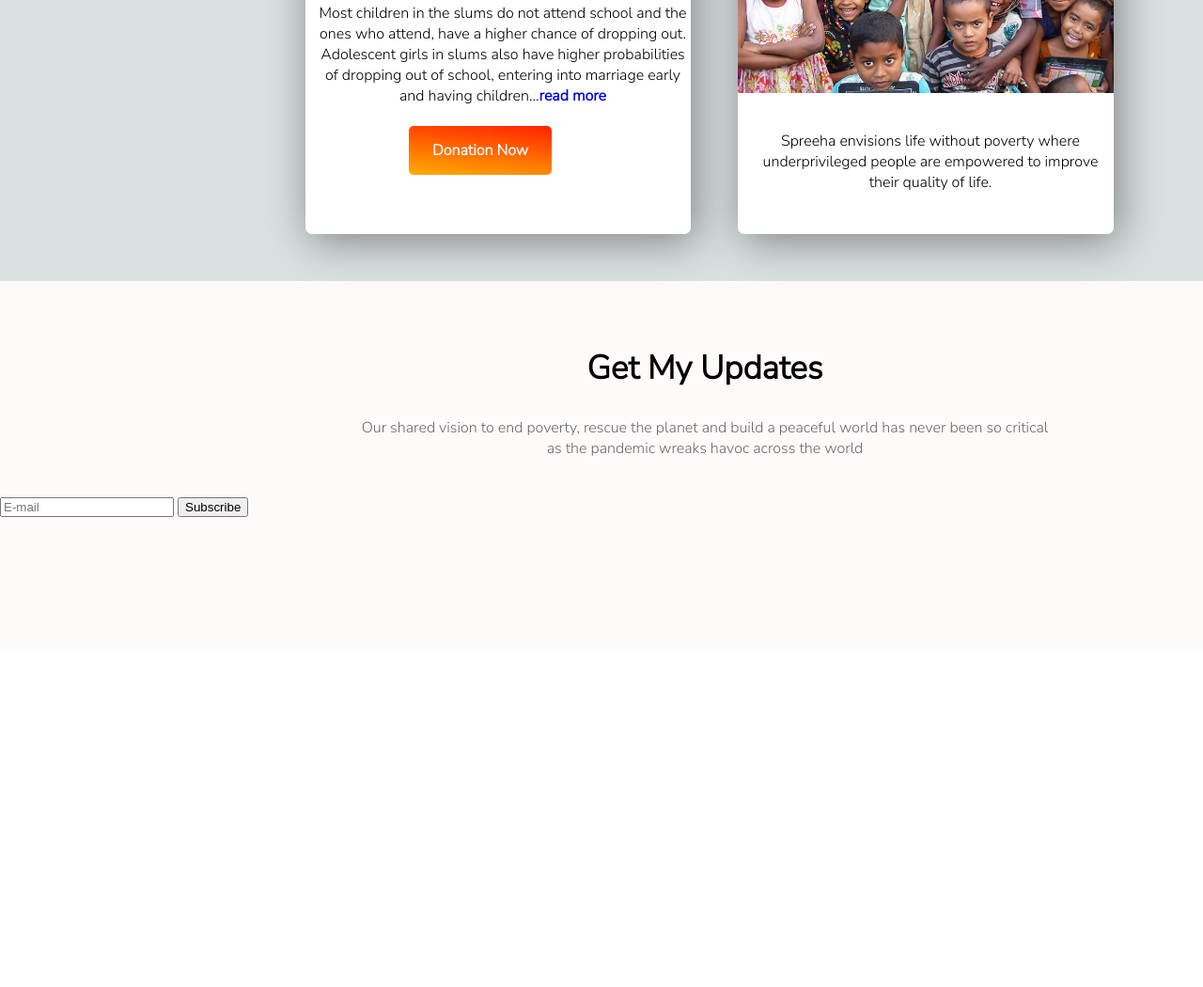
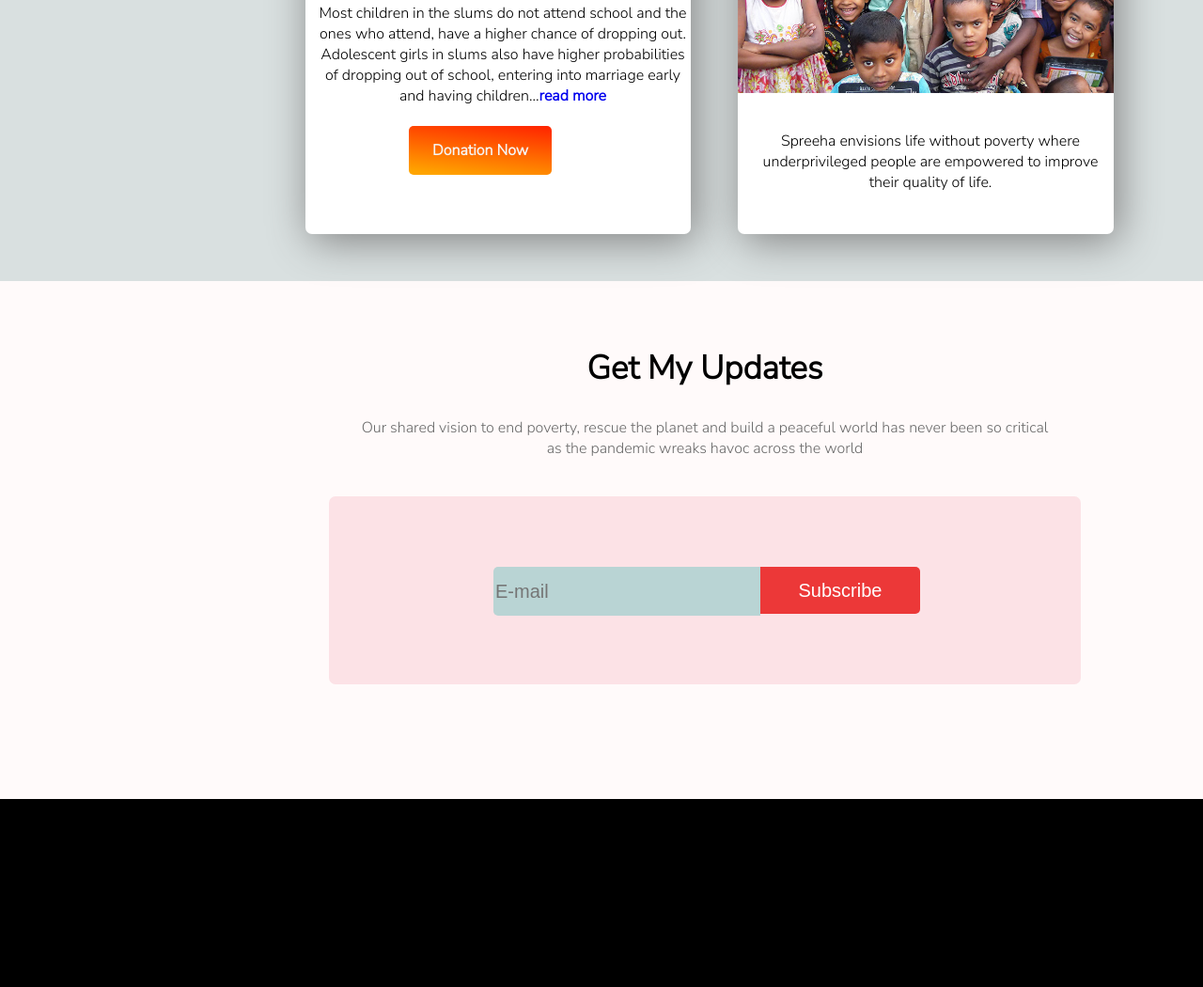
Before and after one commit to almamundcse/my-first-assignment, a plain HTML site: page index.html in a window 1280 px wide. Shown: the part 1809-2859 px from the top of the page at 94% size. Before the commit the page ends 2637 px from the top, so only its background shows below. Drawn offline with Linux system fonts and the light colour scheme.

Commit message:
complit my frist assignment

```diff
--- a/index.html
+++ b/index.html
@@ -75,10 +75,14 @@
                 <p>Our shared vision to end poverty, rescue the planet and build a peaceful world has never been so critical as the pandemic wreaks havoc across the world</p>
             </div>
             <form action="#">
-                <input type="email" name="email" placeholder="E-mail">
-                <button>Subscribe</button>
+                <input class="form-input" type="email" name="email" placeholder="E-mail">
+                <button >Subscribe</button>
             </form>
         </section>
+        <footer>
+            <h1>Be Humble</h1>
+            <p>I'm gonna do it</p>
+        </footer>
 
     </div>
 </body>
--- a/style.css
+++ b/style.css
@@ -5,7 +5,6 @@ body{
 }
 #container{
     width: 1500px;
-    height: 2500px;
     background-color: rgb(255, 250, 250);
     margin: auto;
 }
@@ -193,3 +192,37 @@ body{
     width:1500px;
     height: 500px;
 }
+form{
+    width: 800px ;
+    height: 200px;
+    background-color:rgb(252, 226, 230);
+    margin-left: 350px;
+    border-radius: 7px;
+}
+.form-input{
+    width: 280px;
+    height: 50px;
+    font-size: 20px;
+    border: none;
+    border-radius: 5px 0px 0px 5px;
+    background-color: rgb(185, 212, 212);
+    margin-top: 75px;
+    margin-left: 175px;
+    float: left;
+}
+button{
+    width: 170px ;
+    height: 50px;
+    font-size: 20px;
+    color: white;
+    border: none;
+    border-radius: 0px 5px 5px 0px;
+    margin-top: 75px;
+    background-color:rgb(236, 56, 56);
+    float: left;
+}
+footer{
+    width: 1500px;
+    height: 200px;
+    background-color: black;
+}
```
